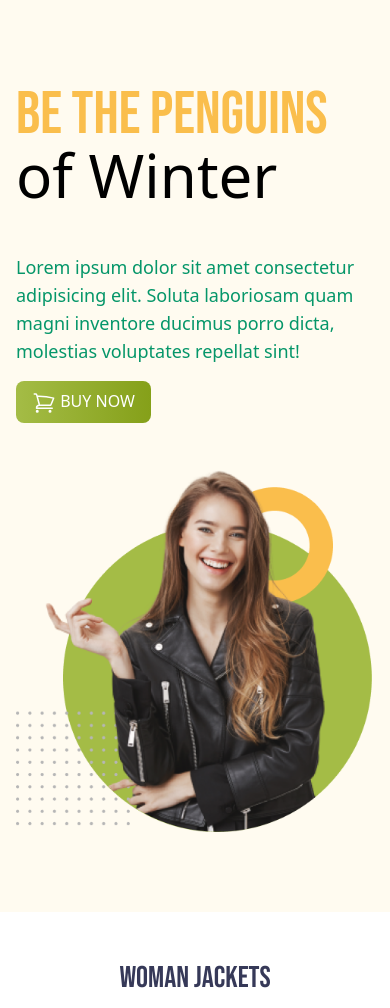
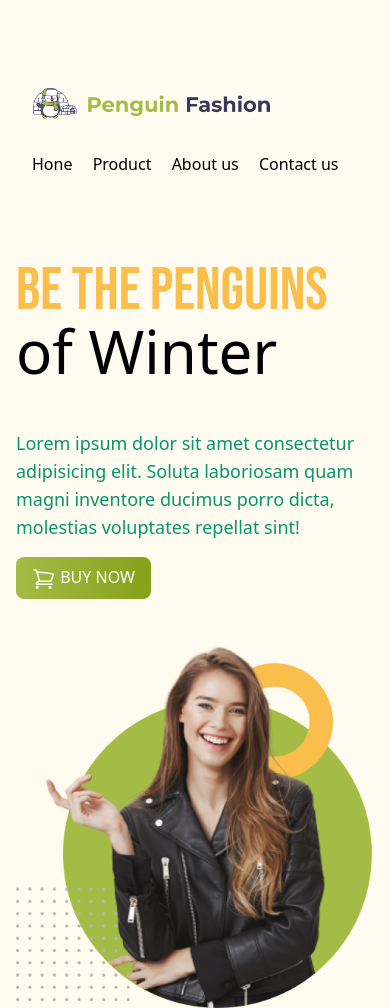
Before and after one commit to Emrandu1989/penguin-fashion, a plain HTML site: page index.html in a window 390 px wide. Shown: the top 1008 px of the page. Drawn offline with nearby package versions, Linux system fonts and the light colour scheme.

Commit message:
nav bar added and made it responsive

```diff
--- a/index.html
+++ b/index.html
@@ -23,7 +23,18 @@
   </style>
 </head>
 <body>
-       <header class="bg-[#FFFBF0] md:px-32 px-4 py-20">
+       <header class="bg-[#FFFBF0] md:px-32 px-4 py-2">
+          <div class="nav lg:ml-8 lg:flex justify-between md:px-32 px-4 py-20"">
+                <div class="nav-title w-60">
+                      <img src="./icons/logo.png" alt="">
+                </div>
+                <div class="nav-link mt-8 lg:mt-0">
+                      <a class="mr-4" href="">Hone</a>
+                      <a class="mr-4" href="">Product</a>
+                      <a class="mr-4" href="">About us</a>
+                      <a class="mr-4" href="">Contact us</a>
+                </div>
+          </div>
                 <div class="flex flex-col md:flex-row justify-center items-center gap-10">
                     <div class=" md:w-1/2 lg:pl-24 space-y-4">
                         <h1 class="md:text-7xl text-6xl pb-8"> <span class="uppercase font-bebas text-[#FABE4C]">
```
